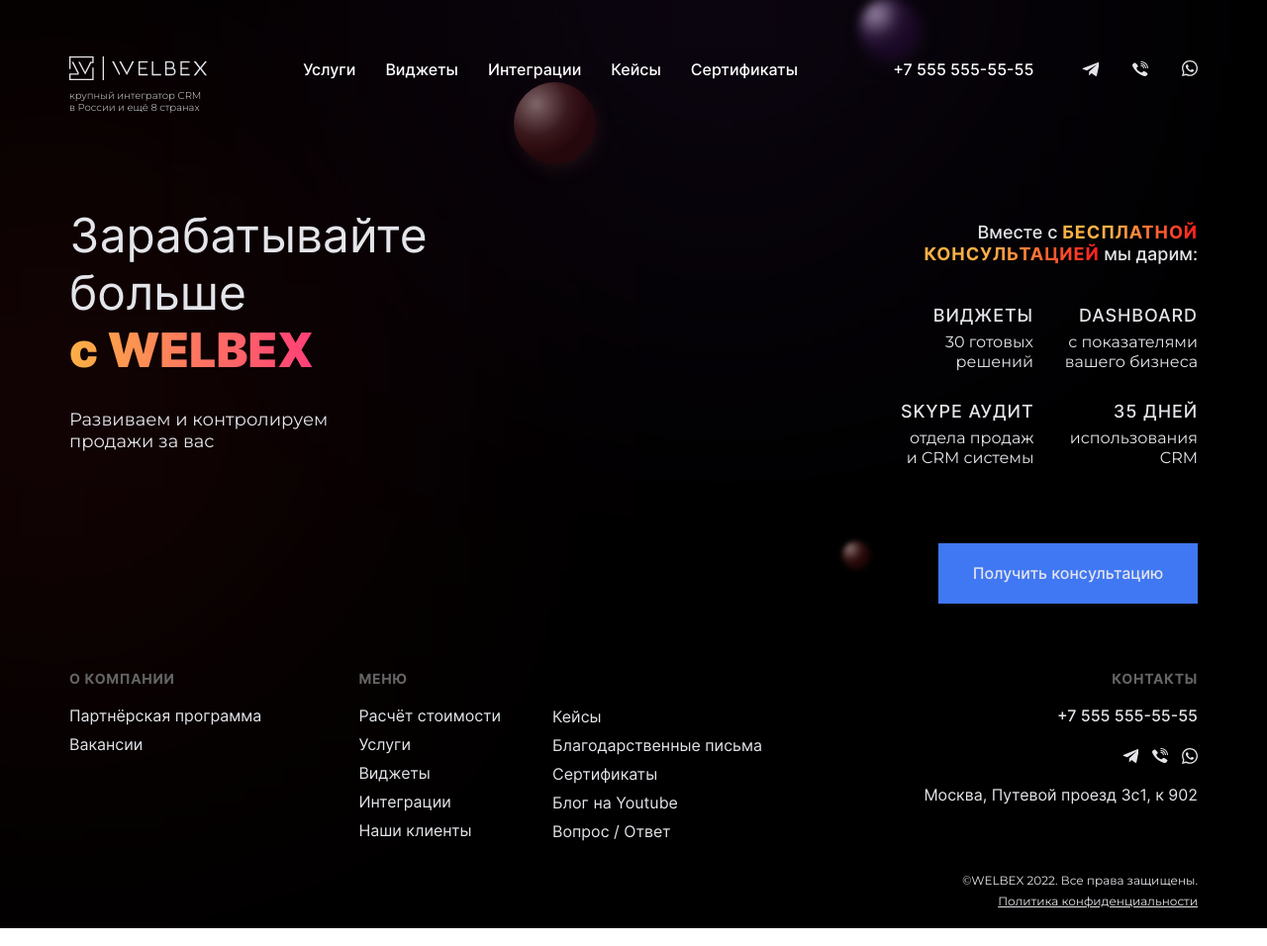
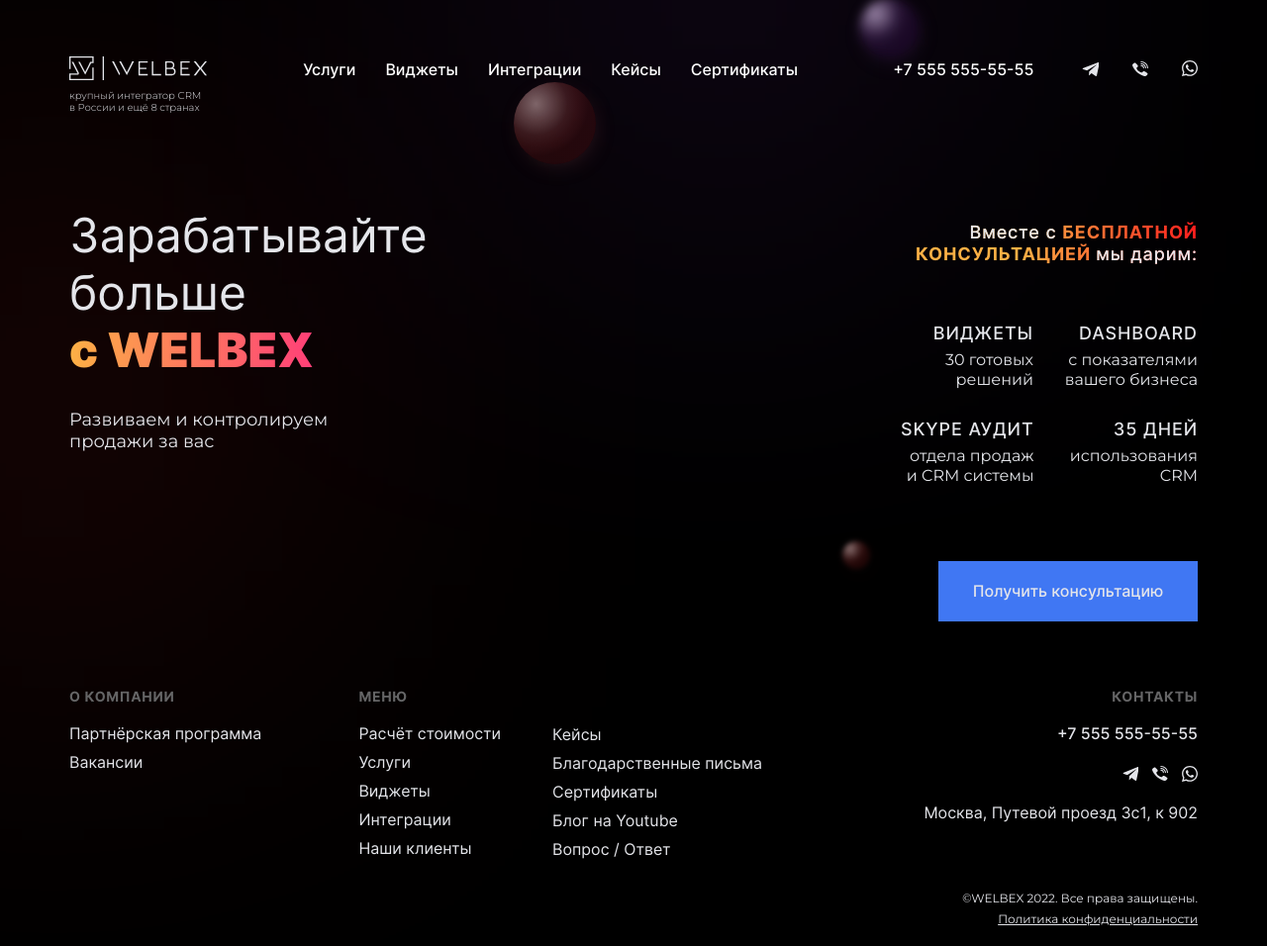
Before and after one commit to GrigoryGriko/adaptive-layout-welbex, a plain HTML site: page index.html in a window 1280 px wide. Shown: the whole page at 99% size. Drawn offline with Linux system fonts and the light colour scheme.

Commit message:
feat: победа над градиентом

```diff
--- a/index.html
+++ b/index.html
@@ -92,8 +92,8 @@
 
         <section class="consult">
           <h2 class="consult__head text-reset">
-            Вместе с <span class="consult__head-span text-reset">бесплатной</span><br>
-              <span class="consult__head-span text-reset">консультацией</span> мы дарим:
+            <span class="consult__head-span text-reset">Вместе с </span>бесплатной<br>
+              консультацией <span class="consult__head-span text-reset">мы дарим:</span></p>
           </h2>
 
           <ul class="consult__items text-reset">
--- a/pages/index.css
+++ b/pages/index.css
@@ -315,13 +315,11 @@
   font-family: "Inter";
   font-size: 18px;
   line-height: 22px;
-  color: #E4E5EA;
-  font-weight: 500;
   line-height: 22px;
 
   text-align: right;
-}
-.consult__head-span {
+
+
   font-weight: 700;
   letter-spacing: .05em;
 
@@ -331,6 +329,14 @@
   background-clip: text;
 
   text-transform: uppercase;
+}
+.consult__head-span {
+  font-weight: 500;
+  background: #E4E5EA;
+  -webkit-background-clip: text;
+  -webkit-text-fill-color: transparent;
+  background-clip: text;
+  text-transform: none;
 }
 
 .consult__items {
@@ -702,9 +708,9 @@
   }
   .consult__head {
     text-align: left;
+    text-transform: none;
   }
   .consult__head-span {
-    text-transform: none;
   }
 
   .consult__items-mobile {
```
